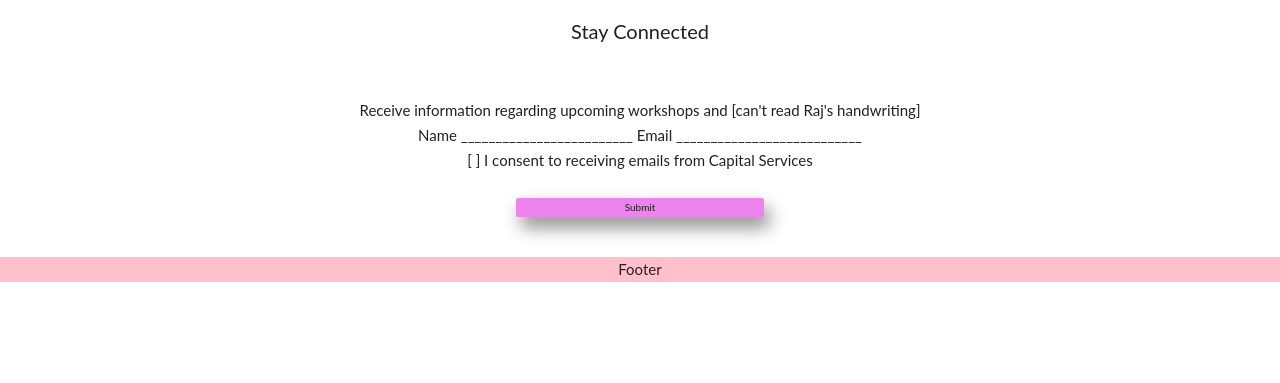
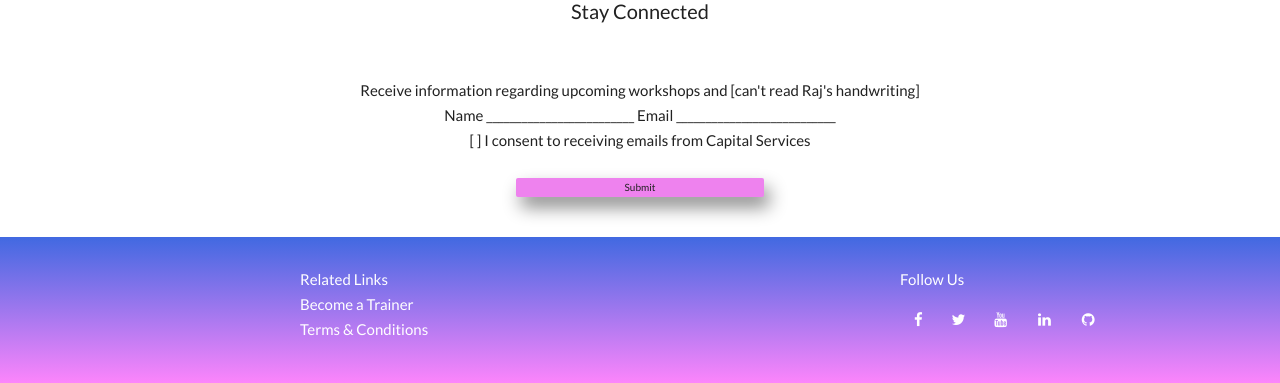
Before and after one commit to ckarjadi/capital_services, a Flask app: page / in a window 1280 px wide. Shown: the part 2232-2615 px from the top of the page. Before the commit the page ends 2514 px from the top, so only its background shows below. Run offline with Flask 2, Linux system fonts and the light colour scheme; some libraries are stand-ins or nearby versions.

Commit message:
footer 100% done & first deliverable done

```diff
--- a/app/static/footer.css
+++ b/app/static/footer.css
@@ -1,9 +1,140 @@
-h1{
-    text-align: center;
-    background: pink;
-    color: rgba(33,33,33,1);
+@import url(https://fonts.googleapis.com/css?family=Lato);
+@import url(https://cdnjs.cloudflare.com/ajax/libs/font-awesome/4.6.3/css/font-awesome.css);
+
+*{
+  box-sizing: border-box;
+}
+
+.footer_panel{
+    display: flex;
+    background-image: linear-gradient(royalblue, #fc85fb);
+}
+
+.infooterpanel{
+    flex: 50%;
+    text-align: justify;
+    color: white;
     font-family: Lato, sans-serif;
     font-size: 15px;
     font-weight: 400;
     line-height: 1.6667;
+    margin: 30px;
+    margin-left: 300px;
 }
+
+._12 {
+    font-size: 1.2em;
+}
+._14 {
+    font-size: 1.4em;
+}
+
+ul {
+    padding:0;
+    list-style: none;
+}
+
+.footer-social-icons {
+    width: 350px;
+    display:block;
+    margin: 0 auto;
+}
+
+.social-icon {
+    color: white;
+}
+
+ul.social-icons {
+    margin-top: 10px;
+}
+
+.social-icons li {
+    vertical-align: top;
+    display: inline;
+    height: 100px;
+}
+
+.social-icons a {
+    color: white;
+    text-decoration: none;
+}
+
+.fa-facebook {
+    padding:10px 14px;
+    -o-transition:.3s;
+    -ms-transition:.3s;
+    -moz-transition:.3s;
+    -webkit-transition:.3s;
+    transition: .3s;
+    cursor: pointer;
+    border: none;
+}
+
+.fa-facebook:hover {
+    background-color: #3d5b99;
+    transform: translateY(1px);
+}
+
+.fa-twitter {
+    padding:10px 12px;
+    -o-transition:.3s;
+    -ms-transition:.3s;
+    -moz-transition:.3s;
+    -webkit-transition:.3s;
+    transition: .3s;
+    cursor: pointer;
+    border: none;
+}
+
+.fa-twitter:hover {
+    background-color: #00aced;
+    transform: translateY(1px);
+}
+
+.fa-youtube {
+    padding:10px 14px;
+    -o-transition:.3s;
+    -ms-transition:.3s;
+    -moz-transition:.3s;
+    -webkit-transition:.3s;
+    transition: .3s;
+    cursor: pointer;
+    border: none;
+}
+
+.fa-youtube:hover {
+    background-color: #e64a41;
+    transform: translateY(1px);
+}
+
+.fa-linkedin {
+    padding:10px 14px;
+    -o-transition:.3s;
+    -ms-transition:.3s;
+    -moz-transition:.3s;
+    -webkit-transition:.3s;
+    transition: .3s;
+    cursor: pointer;
+    border: none;
+}
+
+.fa-linkedin:hover {
+    background-color: #0073a4;
+    transform: translateY(1px);
+}
+
+.fa-github {
+    padding:10px 14px;
+    -o-transition:.3s;
+    -ms-transition:.3s;
+    -moz-transition:.3s;
+    -webkit-transition:.3s;
+    transition: .3s;
+    cursor: pointer;
+    border: none;
+}
+
+.fa-github:hover {
+    background-color: #5a32a3;
+    transform: translateY(1px);
+}
--- a/app/templates/footer.html
+++ b/app/templates/footer.html
@@ -1,4 +1,23 @@
 {% block content %}
 <link rel="stylesheet" href="{{ url_for('static',    filename='/footer.css') }}">
-	<h1>Footer</h1>
+
+	<div class = "footer_panel">
+    	<div class = "infooterpanel">
+        	Related Links</br>
+        	Become a Trainer</br>
+        	Terms & Conditions
+    	</div>
+    	<div class = "infooterpanel">
+        	<div class="footer-social-icons">
+                Follow Us
+                <ul class="social-icons">
+                    <li><a href="" class="social-icon"> <i class="fa fa-facebook"></i></a></li>
+                    <li><a href="" class="social-icon"> <i class="fa fa-twitter"></i></a></li>
+                    <li><a href="" class="social-icon"> <i class="fa fa-youtube"></i></a></li>
+                    <li><a href="" class="social-icon"> <i class="fa fa-linkedin"></i></a></li>
+                    <li><a href="" class="social-icon"> <i class="fa fa-github"></i></a></li>
+                </ul>
+</div>
+    	</div>
+	</div>
 {% endblock %}
```
Also changed, not shown: 4 other files.
